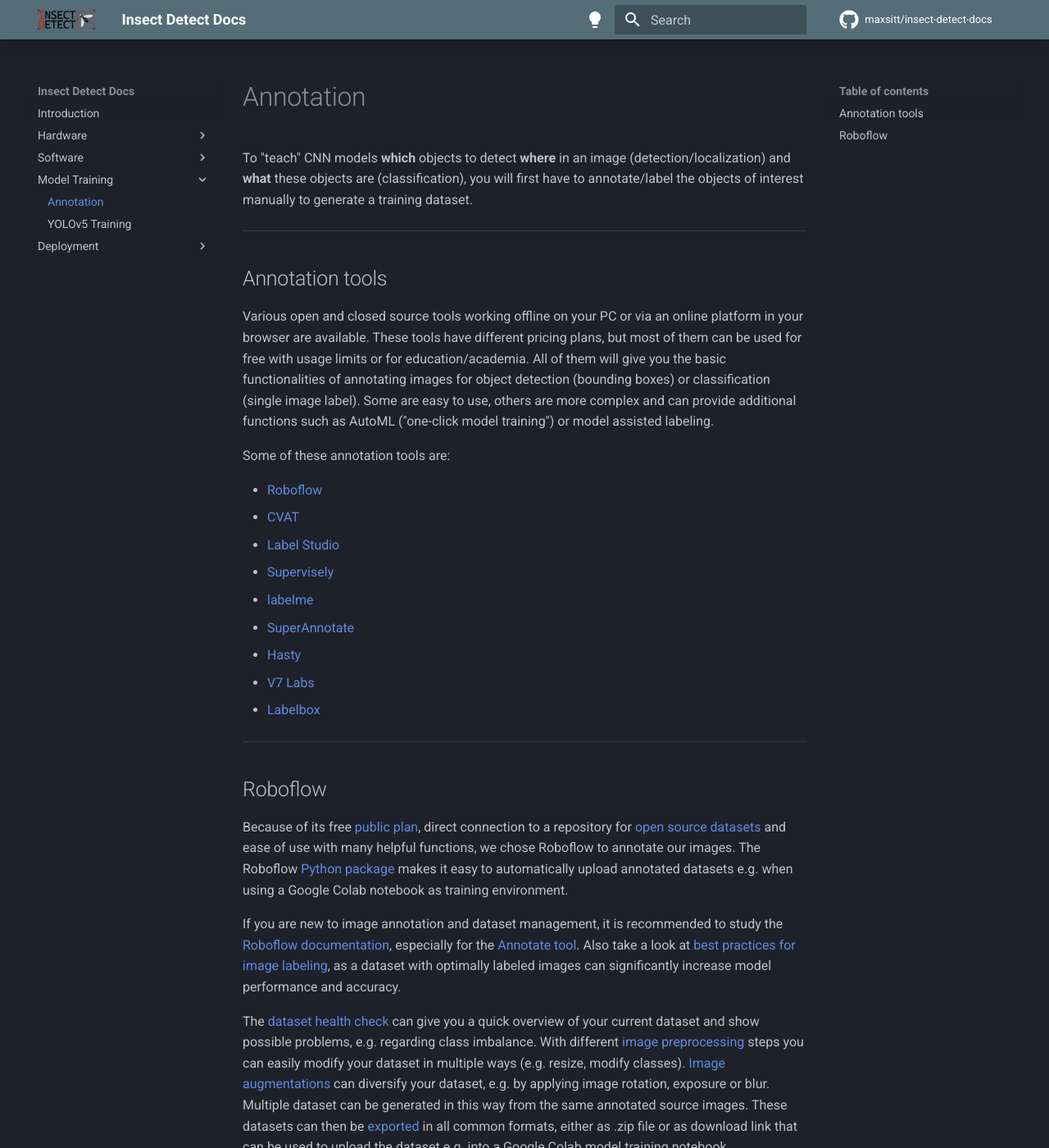
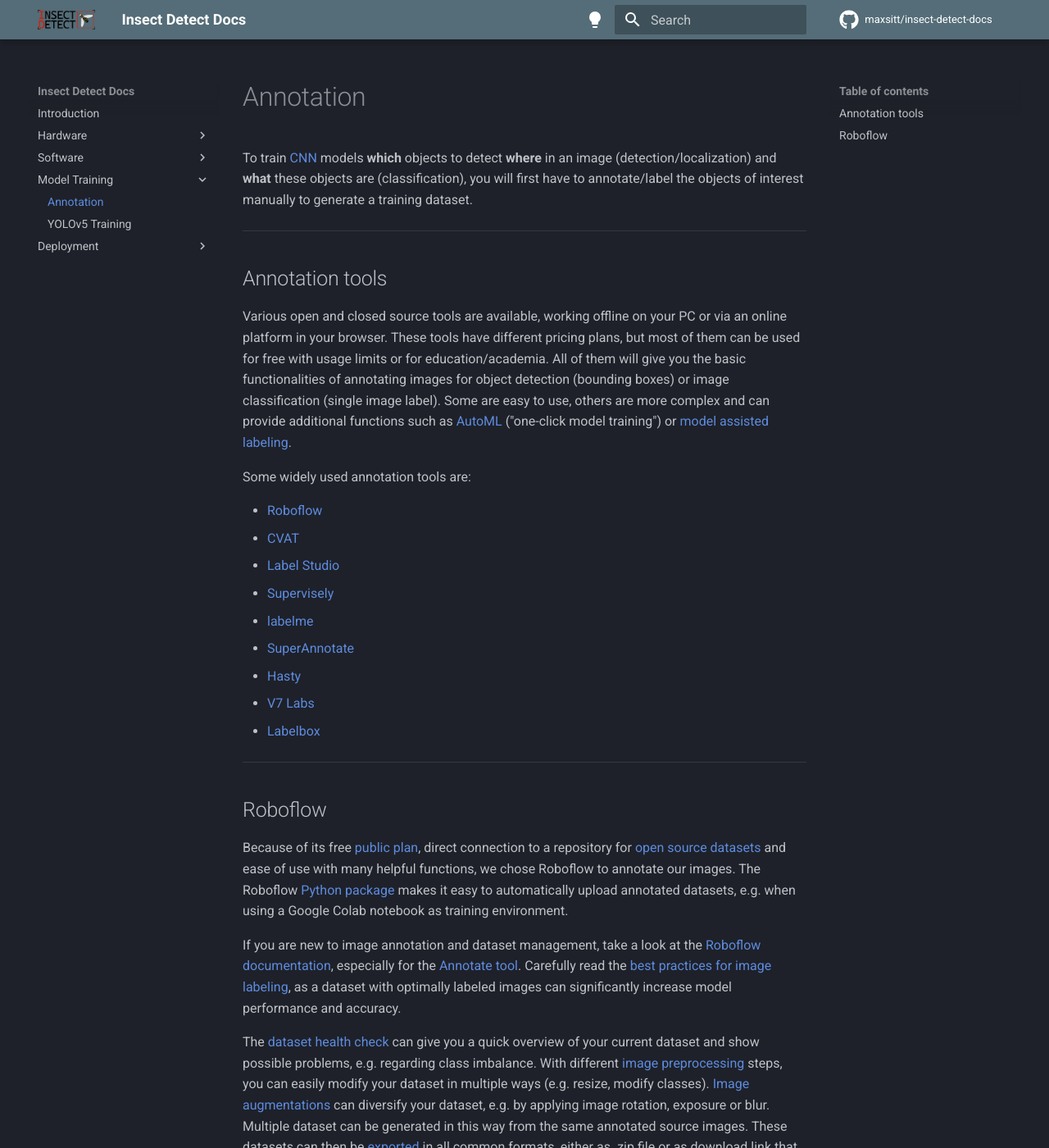
Before and after one commit to maxsitt/insect-detect-docs, an MkDocs documentation site: the page built from docs/modeltraining/annotation.md, in a window 1280 px wide and 1400 px high. Shown: the whole window at 82% size. Built offline with MkDocs 1.6.1 and Material for MkDocs 9.7.7, drawn with Linux system fonts in a browser that asks for light colours; comment, search, counter and statistics services are not loaded; some of the changed text lies outside the part shown.

Commit message:
Update model training
Update text and formatting. Add links.

```diff
--- a/docs/modeltraining/annotation.md
+++ b/docs/modeltraining/annotation.md
@@ -1,24 +1,25 @@
 # Annotation
 
-To "teach" CNN models **which** objects to detect **where** in an image
-(detection/localization) and **what** these objects are (classification), you
-will first have to annotate/label the objects of interest manually to generate
-a training dataset.
+To train [CNN](https://en.wikipedia.org/wiki/Convolutional_neural_network){target=_blank}
+models **which** objects to detect **where** in an image (detection/localization)
+and **what** these objects are (classification), you will first have to
+annotate/label the objects of interest manually to generate a training dataset.
 
 ---
 
 ## Annotation tools
 
-Various open and closed source tools working offline on your PC or via an
-online platform in your browser are available. These tools have different
-pricing plans, but most of them can be used for free with usage limits or for
-education/academia. All of them will give you the basic functionalities of
-annotating images for object detection (bounding boxes) or classification
-(single image label). Some are easy to use, others are more complex and can
-provide additional functions such as AutoML ("one-click model training") or
-model assisted labeling.
+Various open and closed source tools are available, working offline on your PC
+or via an online platform in your browser. These tools have different pricing plans,
+but most of them can be used for free with usage limits or for education/academia.
+All of them will give you the basic functionalities of annotating images for
+object detection (bounding boxes) or image classification (single image label).
+Some are easy to use, others are more complex and can provide additional functions
+such as [AutoML](https://en.wikipedia.org/wiki/Automated_machine_learning){target=_blank}
+("one-click model training") or
+[model assisted labeling](https://docs.roboflow.com/annotate/model-assisted-labeling){target=_blank}.
 
-Some of these annotation tools are:
+Some widely used annotation tools are:
 
 - [Roboflow](https://roboflow.com/){target=_blank}
 - [CVAT](https://www.cvat.ai/){target=_blank}
@@ -39,13 +40,13 @@
 [open source datasets](https://roboflow.com/universe){target=_blank} and ease
 of use with many helpful functions, we chose Roboflow to annotate our images.
 The Roboflow [Python package](https://docs.roboflow.com/python){target=_blank}
-makes it easy to automatically upload annotated datasets e.g. when using a
+makes it easy to automatically upload annotated datasets, e.g. when using a
 Google Colab notebook as training environment.
 
-If you are new to image annotation and dataset management, it is recommended to
-study the [Roboflow documentation](https://docs.roboflow.com/){target=_blank},
-especially for the [Annotate tool](https://docs.roboflow.com/annotate){target=_blank}.
-Also take a look at
+If you are new to image annotation and dataset management, take a look at the
+[Roboflow documentation](https://docs.roboflow.com/){target=_blank}, especially
+for the [Annotate tool](https://docs.roboflow.com/annotate){target=_blank}.
+Carefully read the
 [best practices for image labeling](https://blog.roboflow.com/tips-for-how-to-label-images/){target=_blank},
 as a dataset with optimally labeled images can significantly increase model
 performance and accuracy.
@@ -54,7 +55,7 @@
 can give you a quick overview of your current dataset and show possible
 problems, e.g. regarding class imbalance. With different
 [image preprocessing](https://docs.roboflow.com/image-transformations/image-preprocessing){target=_blank}
-steps you can easily modify your dataset in multiple ways (e.g. resize,
+steps, you can easily modify your dataset in multiple ways (e.g. resize,
 modify classes).
 [Image augmentations](https://docs.roboflow.com/image-transformations/image-augmentation){target=_blank}
 can diversify your dataset, e.g. by applying image rotation, exposure or blur.
@@ -62,7 +63,7 @@
 images. These datasets can then be
 [exported](https://docs.roboflow.com/exporting-data){target=_blank} in all
 common formats, either as .zip file or as download link that can be used to
-upload the dataset e.g. into a Google Colab model training notebook.
+upload the dataset, e.g. into a Google Colab model training notebook.
 
 <figure markdown>
   ![Roboflow Annotate](assets/images/roboflow_annotate.jpg){ width="800" }
```
Also changed, not shown: docs/modeltraining/yolov5.md (+16 -17 lines).
